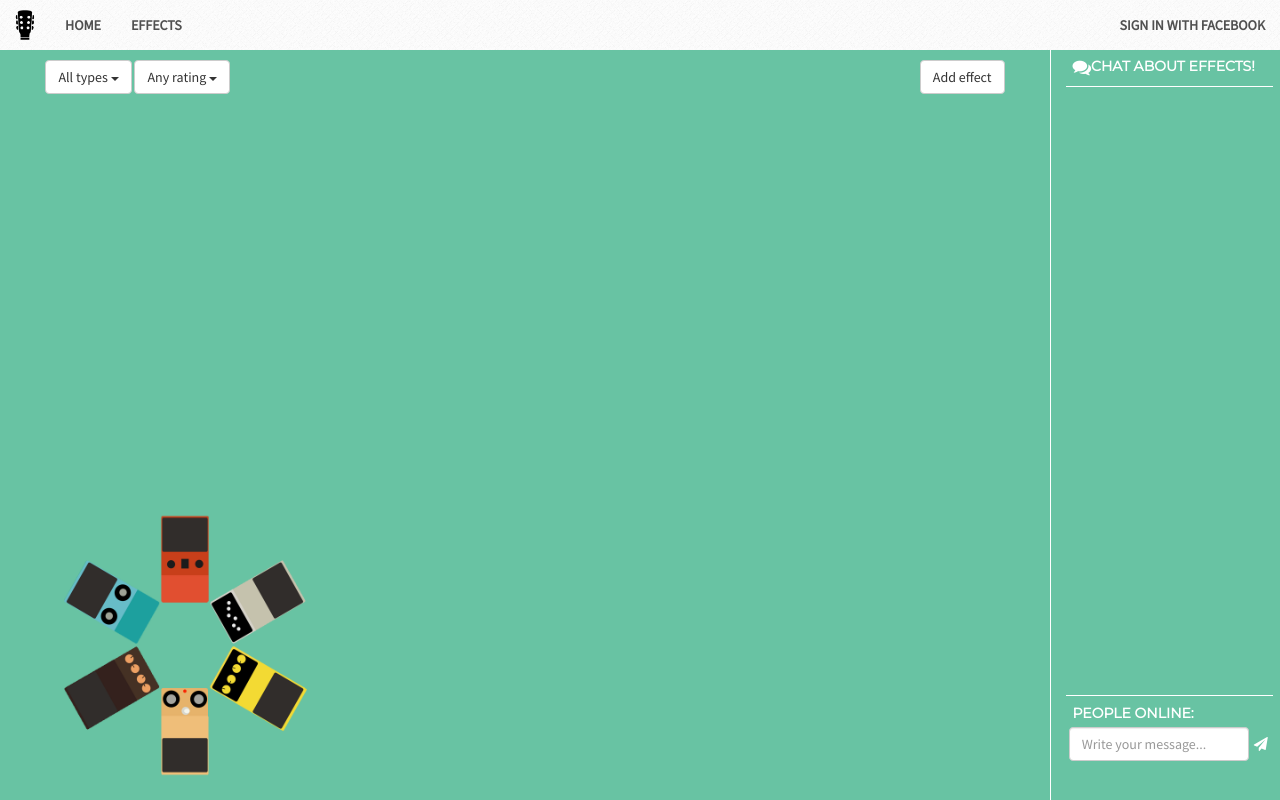
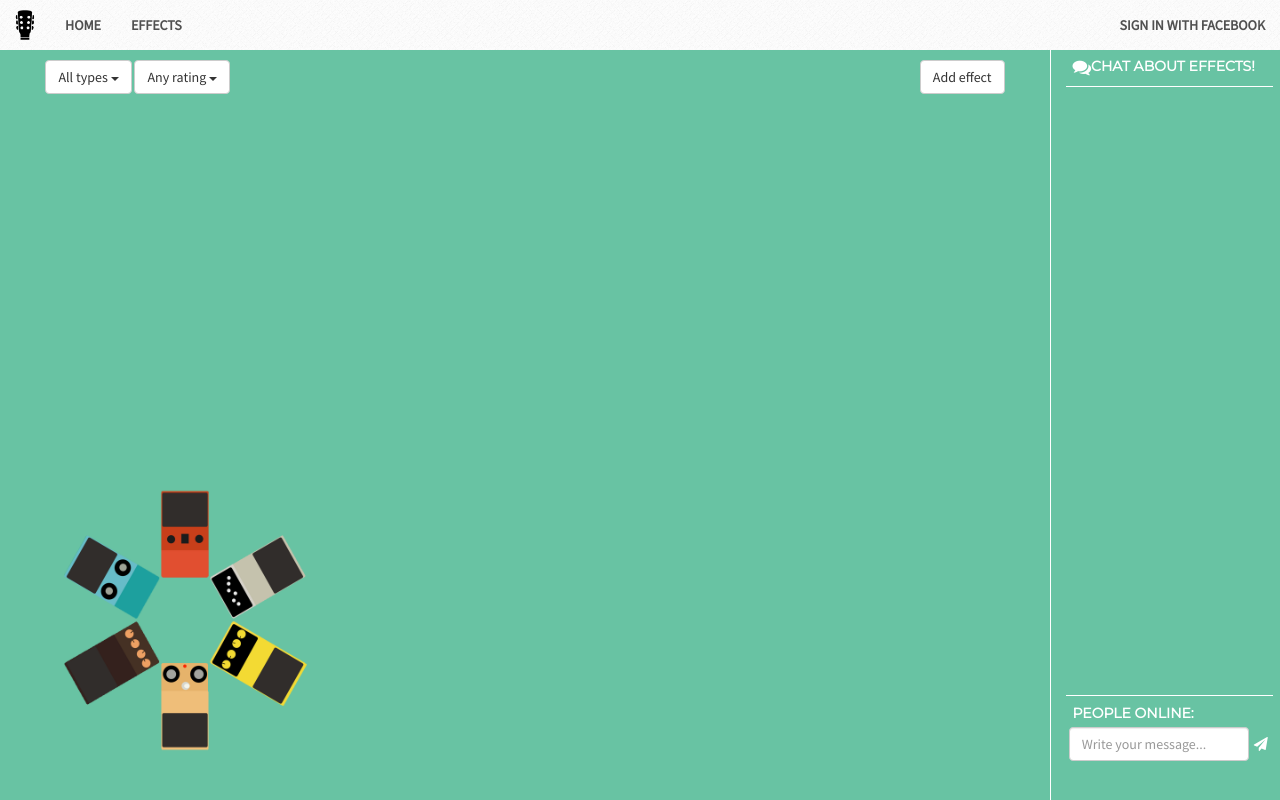
Before and after one commit to Neirijnck/OpenSourceGuitarPedal, a Node server app: template views/pages/effects.ejs in a window 1280 px wide. Run offline with Node 20, Linux system fonts and the light colour scheme; the template is opened without the code that fills it, so the values that code supplies are empty; some libraries are stand-ins or nearby versions.

Commit message:
Design V4.3 - Effects page: background fix

```diff
--- a/public/stylesheets/style.css
+++ b/public/stylesheets/style.css
@@ -270,6 +270,7 @@ h1 {
     padding: 0;
 }
 
+
 .ef-item-profile
 {
     width: 100%;
@@ -280,17 +281,19 @@ h1 {
     border-radius: 5px;
 }
 
-.ef-item-inner h3
-{
+.ef-item-inner h3 {
     font-weight: bold;
     margin-left: 5px;
 }
 
 #ef-effects {
+    min-height: calc(100vh - 50px);
     background: url('../images/background-effects.png');
     background-size: 100%;
-    background-position: center;
+    background-position: bottom;
+    background-attachment: fixed;
     background-color: #68C3A3;
+    overflow: auto;
 }
 
 .ef-inner{
@@ -301,6 +304,7 @@ h1 {
     min-height: calc(100vh - 50px);
     margin-top: 50px;
     padding: 10px 5px 5px;
+    height: 100%;
 }
 
 .ef-rating {
@@ -584,7 +588,7 @@ h1 {
 #new-effect-container
 {
     margin-top: 50px;
-    height: calc(100vh - 50px);
+    min-height: calc(100vh - 50px);
     width: 100%;
     background-image: url('../images/background.png');
     background-size: 100%;
--- a/views/pages/effects.ejs
+++ b/views/pages/effects.ejs
@@ -98,7 +98,7 @@
 
 
 
-            <div class="row ef-item-container">
+            <div class="ef-item-container">
                 <% effects.forEach(function(effect){
                 %>
                 <div class="ef-item col-md-4">
```
